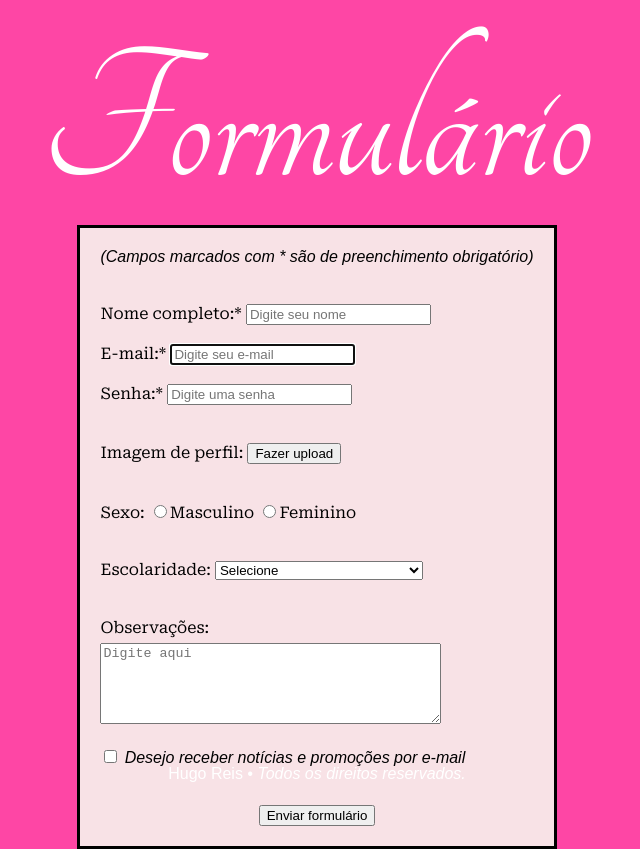
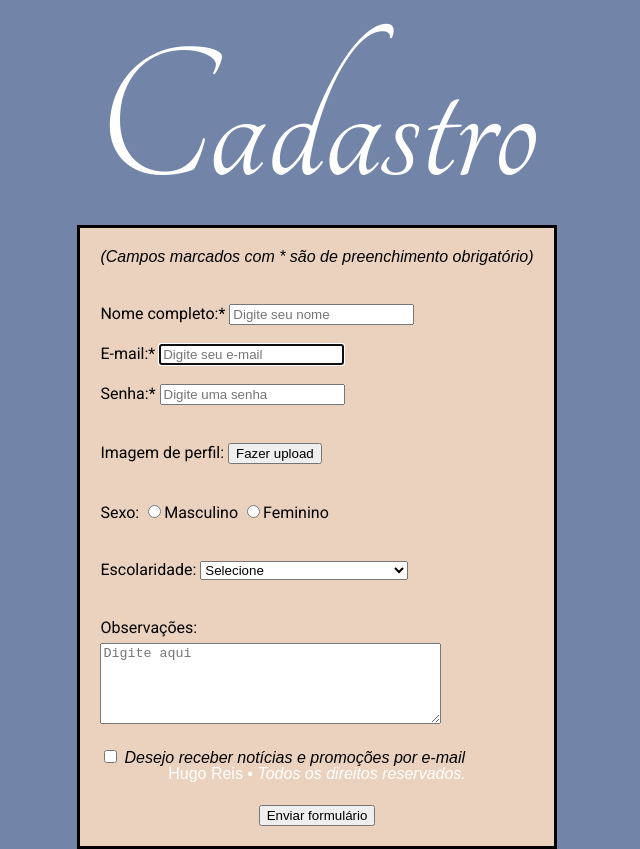
Before and after one commit to hugofreis/hugofreis.github.io, a plain HTML site: page formulario/index.html in a window 1280 px wide. Shown: the whole page, without its empty margins (323-963 px from the left). Drawn offline with Linux system fonts and the light colour scheme.

Commit message:
Mudado o esquema de cores, a fonte, e o título para Cadastro

```diff
--- a/formulario/index.html
+++ b/formulario/index.html
@@ -5,11 +5,11 @@
     <meta http-equiv="X-UA-Compatible" content="IE=edge">
     <meta name="viewport" content="width=device-width, initial-scale=1.0">
     <link rel="stylesheet" type="text/css" href="./style.css">
-    <link rel="stylesheet" href="https://fonts.googleapis.com/css?family=Tangerine|Roboto+Serif">
+    <link rel="stylesheet" href="https://fonts.googleapis.com/css?family=Tangerine|Roboto">
     <title>2023-08-30-12h06</title>
   </head>
   <body>
-    <h1>Formulário</h1>
+    <h1>Cadastro</h1>
     <div id="container">
         <p id="instrucao" class="secondary-text"><em>(Campos marcados com * são de preenchimento obrigatório)</em></p>
         <br><br>
--- a/formulario/style.css
+++ b/formulario/style.css
@@ -1,7 +1,7 @@
 body {
-  font-family: 'Roboto Serif';
+  font-family: 'Roboto';
   font-weight:lighter;
-  background-color: rgb(254,70,165);
+  background-color: rgb(114, 132, 168);
   margin:0px;
   padding:0px;
   text-align: center;
@@ -26,7 +26,7 @@ form {
   display:inline-block;
   border-style:solid;
   border-color:black;
-  background-color:rgb(248, 226, 230);
+  background-color:rgb(235, 210, 190);
   padding:20px;
 }
 
```
Also changed, not shown: cores do tema.txt.
